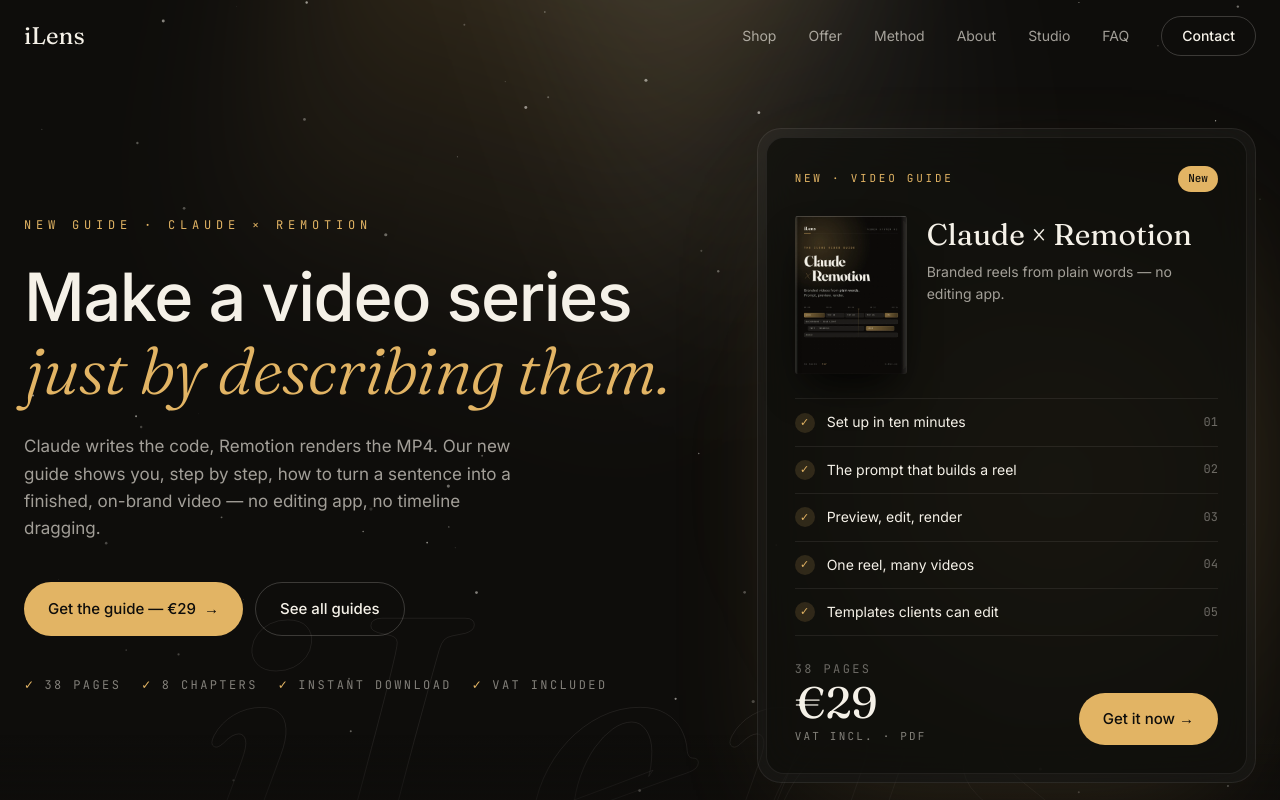
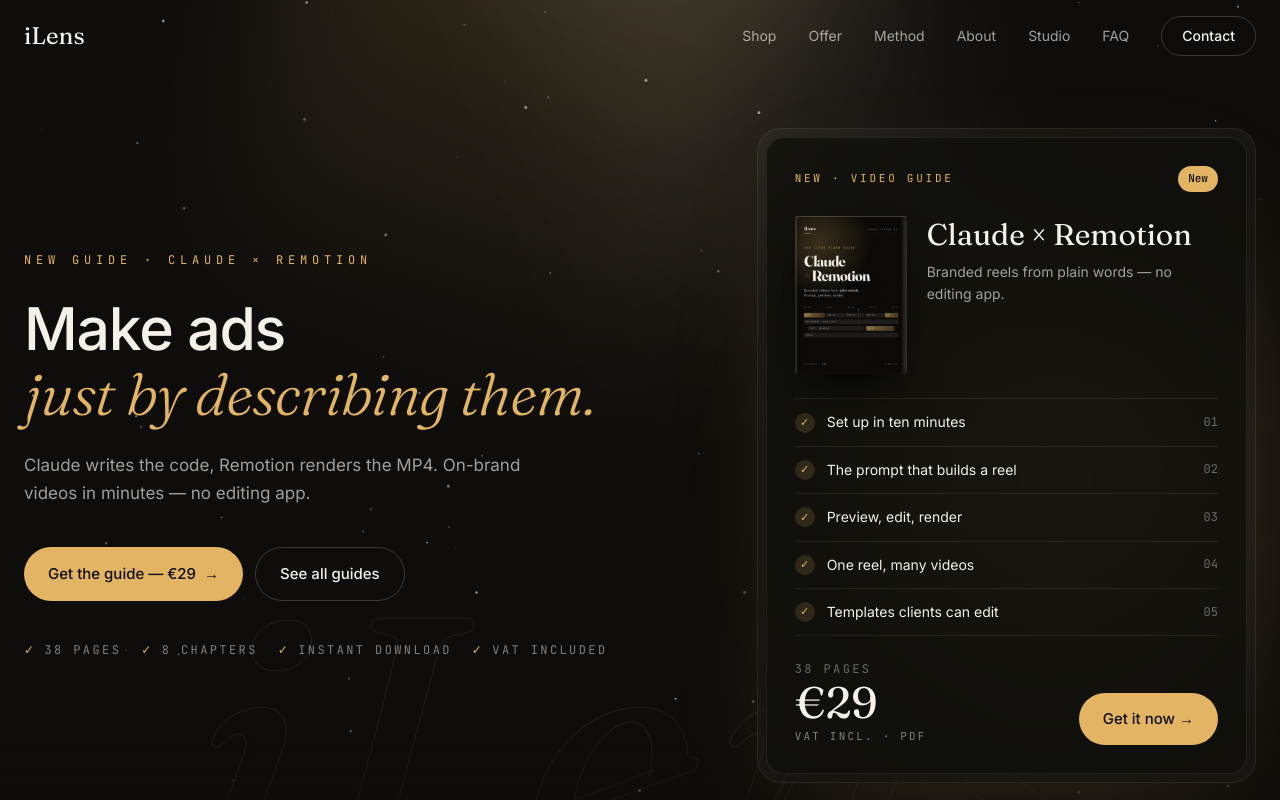
Before and after one commit to ilensai365/ilens, a React (Vite) app in the folder site-v2/: page / in a window 1280 px wide. Shown: the top 800 px of the page. Built offline with nearby package versions, Linux system fonts and the light colour scheme.

Commit message:
Hero: shorter headline and copy so it clears the guide card
Co-Authored-By: Claude Opus 5.5 <noreply@anthropic.com>

```diff
--- a/site-v2/src/components/Hero.tsx
+++ b/site-v2/src/components/Hero.tsx
@@ -8,7 +8,7 @@ import HeroCtas from "./hero/HeroCtas";
 import GuideCard from "./hero/GuideCard";
 
 // Lead product in the hero: Claude × Remotion (the bundle card lives on in the Shop section).
-const phrases = ["Make branded reels", "Make product reels", "Make a video series"]; // each fits one line at 375px
+const phrases = ["Make reels", "Make videos", "Make ads"]; // short on purpose: keeps clear of the hero card
 
 /** Cinematic background (light beams, dust, giant wordmark) with a rotating headline and the bundle card. */
 export default function Hero({ ready }: { ready: boolean }) {
@@ -68,9 +68,9 @@ export default function Hero({ ready }: { ready: boolean }) {
 
           <h1
             data-hero
-            className="mt-7 font-medium leading-[1.04] tracking-[-0.02em] [font-size:clamp(36px,9.5vw,56px)] lg:[font-size:clamp(56px,5.2vw,78px)]"
+            className="mt-7 font-medium leading-[1.04] tracking-[-0.02em] [font-size:clamp(36px,9.5vw,56px)] lg:[font-size:clamp(52px,4.6vw,72px)]"
           >
-            <span className="sr-only">Make branded reels, product reels and video series — just by describing them.</span>
+            <span className="sr-only">Make reels, videos and ads — just by describing them.</span>
             <span aria-hidden="true" className="relative block h-[1.1em] overflow-hidden whitespace-nowrap">
               <AnimatePresence mode="popLayout" initial={false}>
                 <motion.span
@@ -91,8 +91,8 @@ export default function Hero({ ready }: { ready: boolean }) {
           </h1>
 
           <p data-hero className="text-muted mt-7 max-w-lg text-[17px]">
-            Claude writes the code, Remotion renders the MP4. Our new guide shows you, step by step, how to turn a
-            sentence into a finished, on-brand video — no editing app, no timeline dragging.
+            Claude writes the code, Remotion renders the MP4.
+            On-brand videos in minutes — no editing app.
           </p>
           <div data-hero>
             <HeroCtas className="mt-10" />
```
Also changed, not shown: 12 other files (tests, documents, lock files or other folders).
